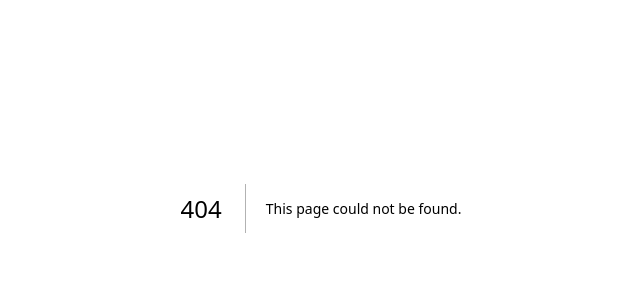
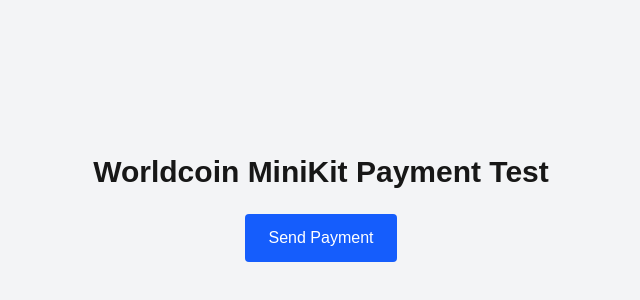
Before and after one commit to Rajshah1302/World, a Next.js app in the folder src/: page /test2 in a window 1280 px wide. Before the commit this address had no page. Shown: the part 192-492 px from the top of the page, without its empty margins (319-959 px from the left). Built offline with nearby package versions, Linux system fonts and the light colour scheme; what @worldcoin/minikit-js would draw is missing.

Commit message:
feat: implement payment functionality using MiniKit in the Home component

```diff
--- /dev/null
+++ b/src/app/test2/page.tsx
@@ -0,0 +1,79 @@
+"use client";
+import {
+  MiniKit,
+  tokenToDecimals,
+  Tokens,
+  PayCommandInput,
+} from "@worldcoin/minikit-js";
+
+export default function Home() {
+  const sendPayment = async () => {
+    try {
+      // Call your backend endpoint to get the payment reference
+      const res = await fetch("/api/initiate-pay", {
+        method: "POST",
+      });
+      const { id } = await res.json();
+
+      // Create the payload using the provided payment details
+      const payload: PayCommandInput = {
+        reference: id,
+        to: "0x9E73aB2e4E0a856F78Ee74565Ea2748eD37DDe66", // Test address
+        tokens: [
+          {
+            symbol: Tokens.WLD,
+            token_amount: tokenToDecimals(1, Tokens.WLD).toString(),
+          },
+          {
+            symbol: Tokens.USDCE,
+            token_amount: tokenToDecimals(3, Tokens.USDCE).toString(),
+          },
+        ],
+        description: "Test example payment for minikit",
+      };
+
+      // Check if MiniKit is installed in the user's environment
+      if (!MiniKit.isInstalled()) {
+        alert("MiniKit is not installed.");
+        return;
+      }
+
+      // Trigger the payment command using MiniKit
+      const { finalPayload } = await MiniKit.commandsAsync.pay(payload);
+
+      // If payment is successful, confirm the payment on your backend
+      if (finalPayload.status === "success") {
+        const confirmRes = await fetch(`/api/confirm-payment`, {
+          method: "POST",
+          headers: { "Content-Type": "application/json" },
+          body: JSON.stringify(finalPayload),
+        });
+        const payment = await confirmRes.json();
+        if (payment.success) {
+          alert("Congrats! Your payment was successful.");
+        } else {
+          alert("Payment confirmation failed on the server.");
+        }
+      } else {
+        alert("Payment failed.");
+      }
+    } catch (error) {
+      console.error("Error processing payment:", error);
+      alert("An error occurred during payment processing.");
+    }
+  };
+
+  return (
+    <div className="flex flex-col items-center justify-center h-screen bg-gray-100">
+      <h1 className="text-3xl font-bold mb-6">
+        Worldcoin MiniKit Payment Test
+      </h1>
+      <button
+        onClick={sendPayment}
+        className="px-6 py-3 bg-blue-600 text-white rounded hover:bg-blue-700 transition"
+      >
+        Send Payment
+      </button>
+    </div>
+  );
+}
```
